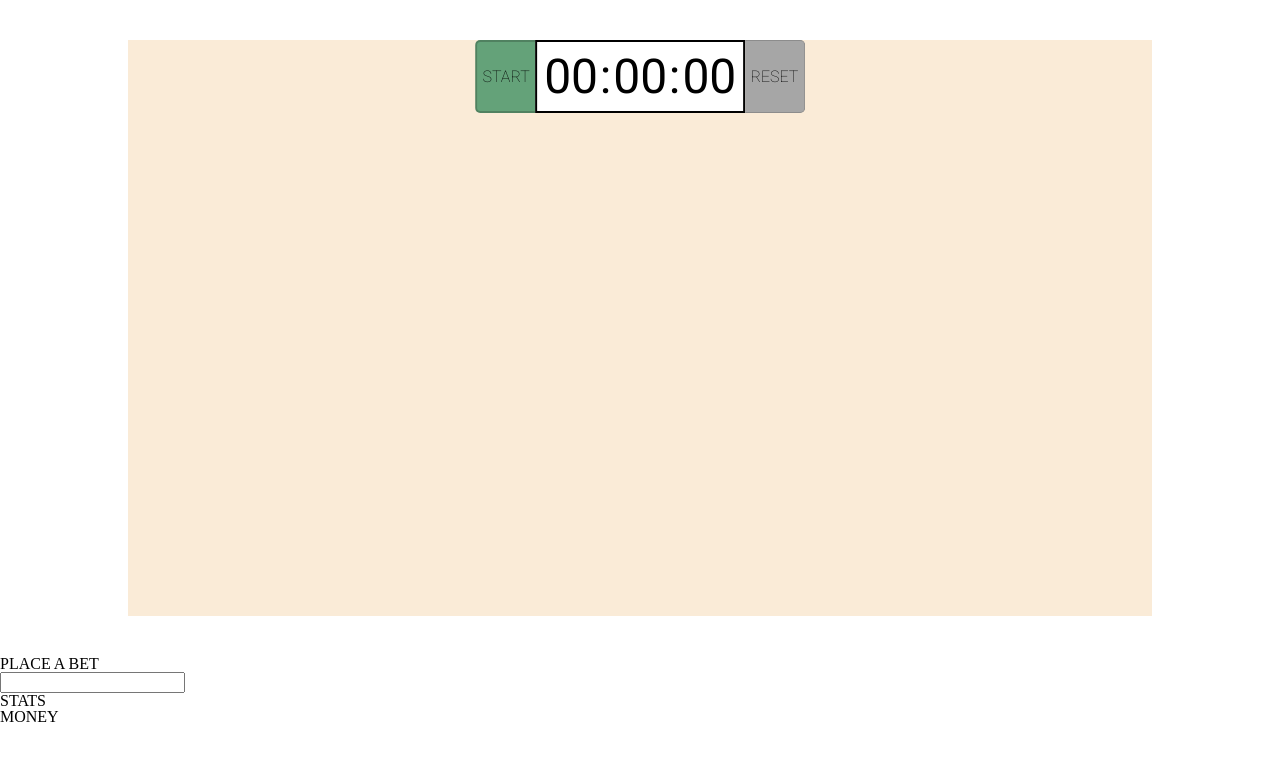
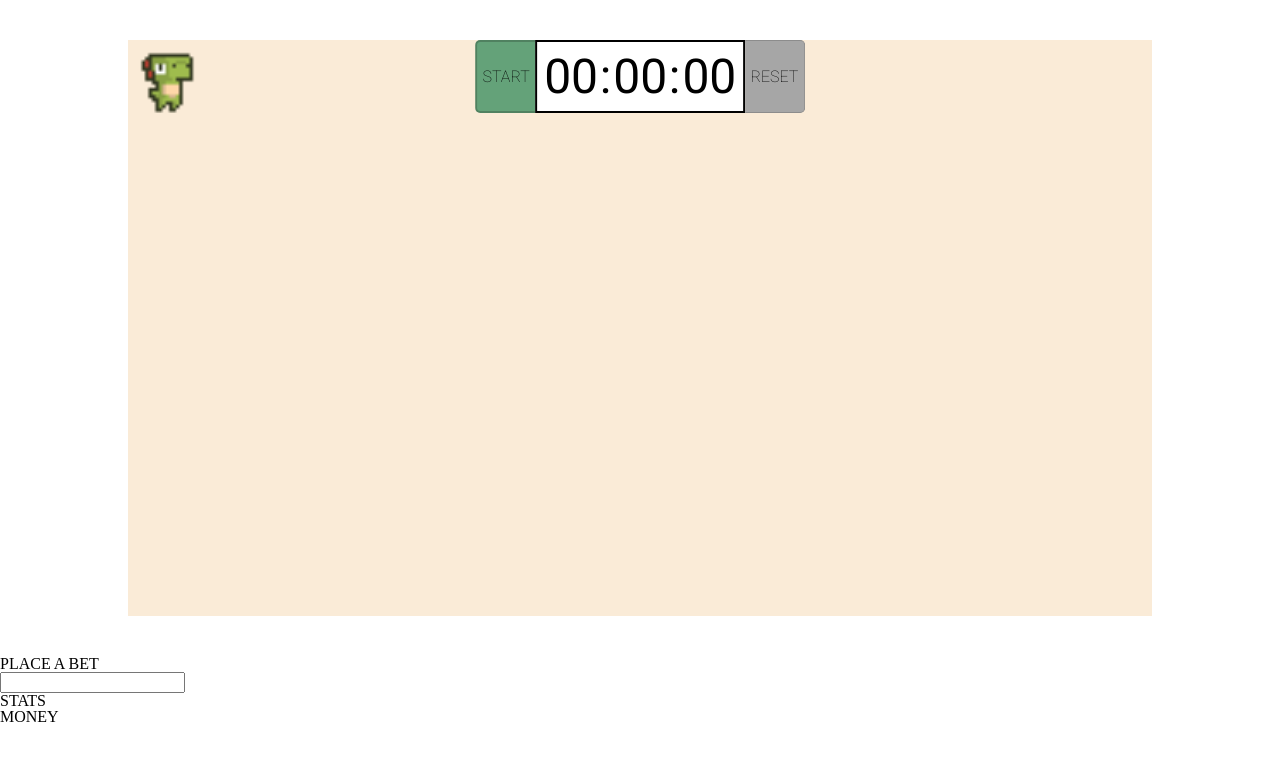
Before and after one commit to abisfong/dino-bets, a website built with webpack: page index.html in a window 1280 px wide. Built offline with nearby package versions, Linux system fonts and the light colour scheme.

Commit message:
Render drawbales on canvas
Created a Drawable class that all drawable objects, like Sprites,
inherit from. The drawable class holds all the data necessary
to draw an image on the canvas.

The Sprite class inherits from the Drawable class and overrides
its draw method. The draw method is used by Canvas to draw
a Drawable on the canvas. Canvas holds a reference to all
drawable objects set in its drawable array. These drawables
are rendered on screen using Canva's animate function.

```diff
--- a/src/index.js
+++ b/src/index.js
@@ -4,7 +4,6 @@ import Money from './js/models/Money';
 import Race from './js/models/race';
 import Timer from './js/models/timer';
 import * as Util from './js/util';
-import addCanvasEventListeners from './js/listeners/canvas_event';
 import Canvas from './js/models/canvas';
 
 if (document.title === "Jasmine Spec Runner") {
@@ -22,4 +21,7 @@ if (document.title !== "Jasmine Spec Runner")
   document.addEventListener("DOMContentLoaded", function () {
     const timer = new Timer(document.querySelector('#timer'));
     const canvas = new Canvas();
+    const purpDino = new Dino({color: 'green', canvas});
+    canvas.addDrawable(purpDino);
+    canvas.animate();
   });
--- a/src/js/listeners/canvas_event.js
+++ b/src/js/listeners/canvas_event.js
@@ -9,7 +9,6 @@ function addResizingEventListener(canvas) {
 function resizeCanvasCallback(canvas) {
   resizeCanvas(canvas);
   return function(event) {
-    console.log('resize triggered')
     resizeCanvas(canvas);
   }
 }
@@ -17,6 +16,8 @@ function resizeCanvasCallback(canvas) {
 function resizeCanvas(canvas) {
   let canvasEl = canvas.canvasEl;
   let raceViewEl = document.getElementById('race-view');
+  canvasEl.width = raceViewEl.offsetWidth;
+  canvasEl.height = raceViewEl.offsetHeight;
   canvas.width = raceViewEl.offsetWidth;
   canvas.height = raceViewEl.offsetHeight;
 }
--- a/src/js/models/canvas.js
+++ b/src/js/models/canvas.js
@@ -3,20 +3,25 @@ import addCanvasEventListeners from "../listeners/canvas_event";
 export default class Canvas {
   constructor() {
     this.canvasEl = document.getElementById('canvas');
-    this.ctx = canvasEl.getContext('2d');
+    this.ctx = this.canvasEl.getContext('2d');
+    this.widthDefault = 300;
+    this.heightDefault = 168.75;
+    this.drawables = [];
     addCanvasEventListeners(this);
   }
 
-  drawSprite(spriteObj) {
-    this.ctx.drawImage(
-      spriteObj.src,
-      spriteObj.frameX,
-      spriteObj.frameY,
-      spriteObj.width,
-      spriteObj.height,
-      spriteObj.posX,
-      spriteObj.posY,
+  addDrawable(drawable) {
+    this.drawables.push(drawable);
+  }
 
-    );
+  animate() {
+    this.clearCanvas();
+    for(let i = 0; i < this.drawables.length; i++)
+      this.drawables[i].draw(this.ctx);
+    requestAnimationFrame(this.animate.bind(this));
+  }
+
+  clearCanvas() {
+    this.ctx.clearRect(0, 0, this.width, this.height);
   }
 }
--- a/src/js/models/dino.js
+++ b/src/js/models/dino.js
@@ -1,9 +1,9 @@
 import Sprite from "./sprite";
 
 export default class Dino extends Sprite {
-  constructor(color, pos = [0, 0]) {
+  constructor(options) {
     super({
-      pos: pos,
+      pos: options.pos || [0, 0],
       width: 24,
       height: 24,
       frameX: 0,
@@ -11,10 +11,11 @@ export default class Dino extends Sprite {
       speed: 9,
       moving: false,
       sprite: new Image(),
-      src: `${color}-dino.png`,
+      src: `${Sprite.BASE_URL}${options.color}-dino.png`,
+      canvas: options.canvas
     })
 
-    this.color = color;
+    this.color = options.color;
   }
 
   static generateRandomDino() {
--- /dev/null
+++ b/src/js/models/drawable.js
@@ -0,0 +1,19 @@
+export default class Drawable {
+  constructor (options) {
+    this.posX = options.pos[0];
+    this.posY = options.pos[1];
+    this.pos = options.pos;
+    this.width = options.width;
+    this.height = options.height;
+    this.frameX = options.frameX;
+    this.frameY = options.frameY;
+    this.speed = options.speed;
+    this.velX = options.vel? options.vel[0] : undefined,
+    this.velY = options.vel? options.vel[1] : undefined,
+    this.vel = options.vel,
+    this.moving = options.moving || false;
+    this.canvas = options.canvas;
+  }
+}
+
+Drawable.BASE_URL = './dist/assets/images/';
--- a/src/js/models/sprite.js
+++ b/src/js/models/sprite.js
@@ -1,15 +1,23 @@
-export default class Sprite {
+import Drawable from "./drawable";
+
+export default class Sprite extends Drawable {
   constructor(options) {
-    this.posX = options.pos[0];
-    this.posY = options.pos[1];
-    this.pos = pos;
-    this.width = options.width;
-    this.height = options.height;
-    this.frameX = options.frameX;
-    this.frameY = options.frameY;
-    this.speed = options.speed;
-    this.moving = options.moving || false;
+    super(options);
     this.sprite = new Image();
     this.sprite.src = options.src;
   }
+
+  draw(ctx) {
+    ctx.drawImage(
+      this.sprite,
+      this.frameX,
+      this.frameY,
+      this.width,
+      this.height,
+      this.posX,
+      this.posY,
+      this.width * (this.canvas.width / this.canvas.widthDefault),
+      this.height * (this.canvas.height / this.canvas.heightDefault),
+    );
+  }
 }
--- a/src/scss/partials/_race-view.scss
+++ b/src/scss/partials/_race-view.scss
@@ -8,4 +8,5 @@
   margin: 5vh auto;
 
   background-color: antiquewhite;
+  // background-image: url('./assets/images/purp-dino.png');
 }
```
Also changed, not shown: dist/assets/images/green-dino.png (renamed from dist/assets/green-dino.png), dist/assets/images/purp-dino.png (renamed from dist/assets/purp-dino.png), dist/assets/images/red-dino.png (renamed from dist/assets/red-dino.png), dist/assets/images/shadow.png (renamed from dist/assets/shadow.png), dist/assets/images/yellow-dino.png (renamed from dist/assets/yellow-dino.png), dist/main.js.
